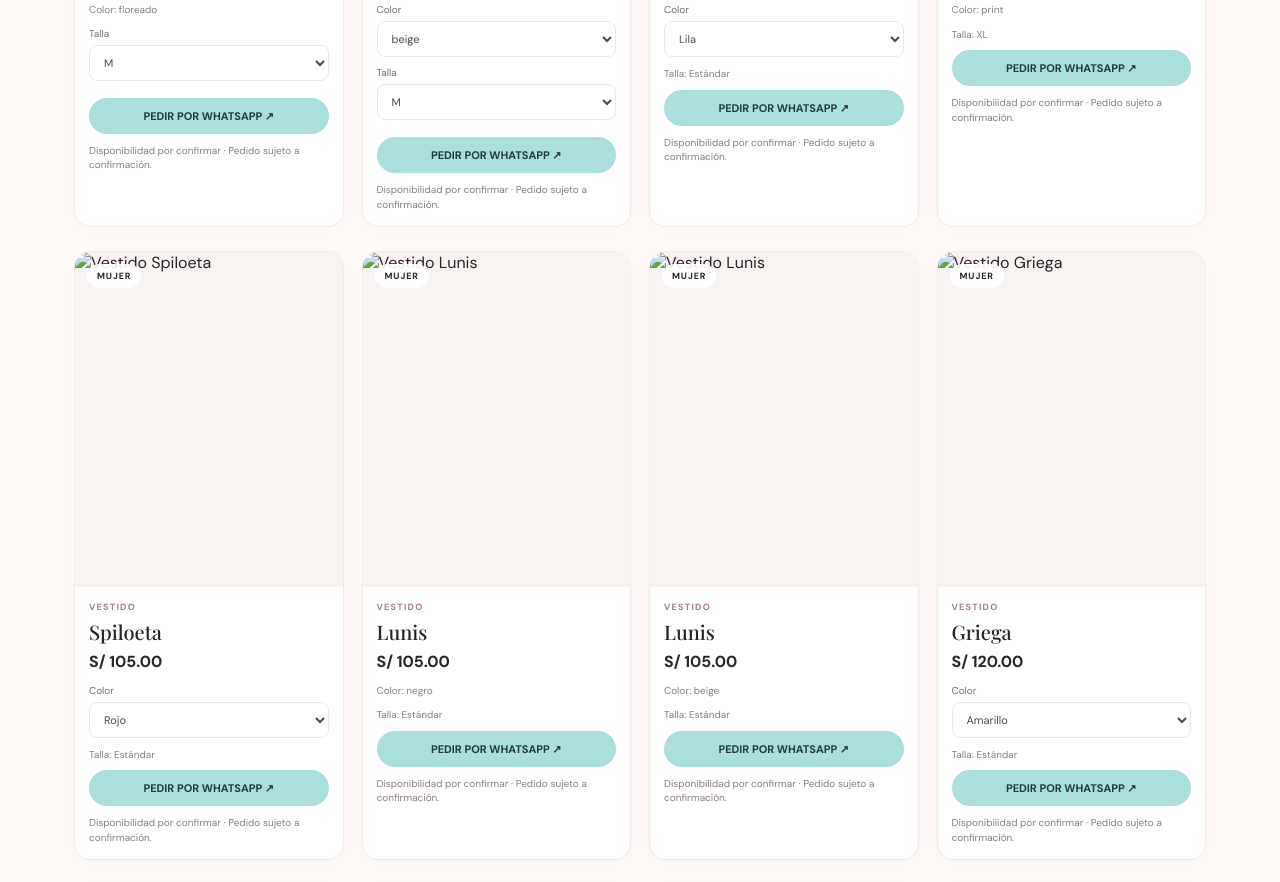
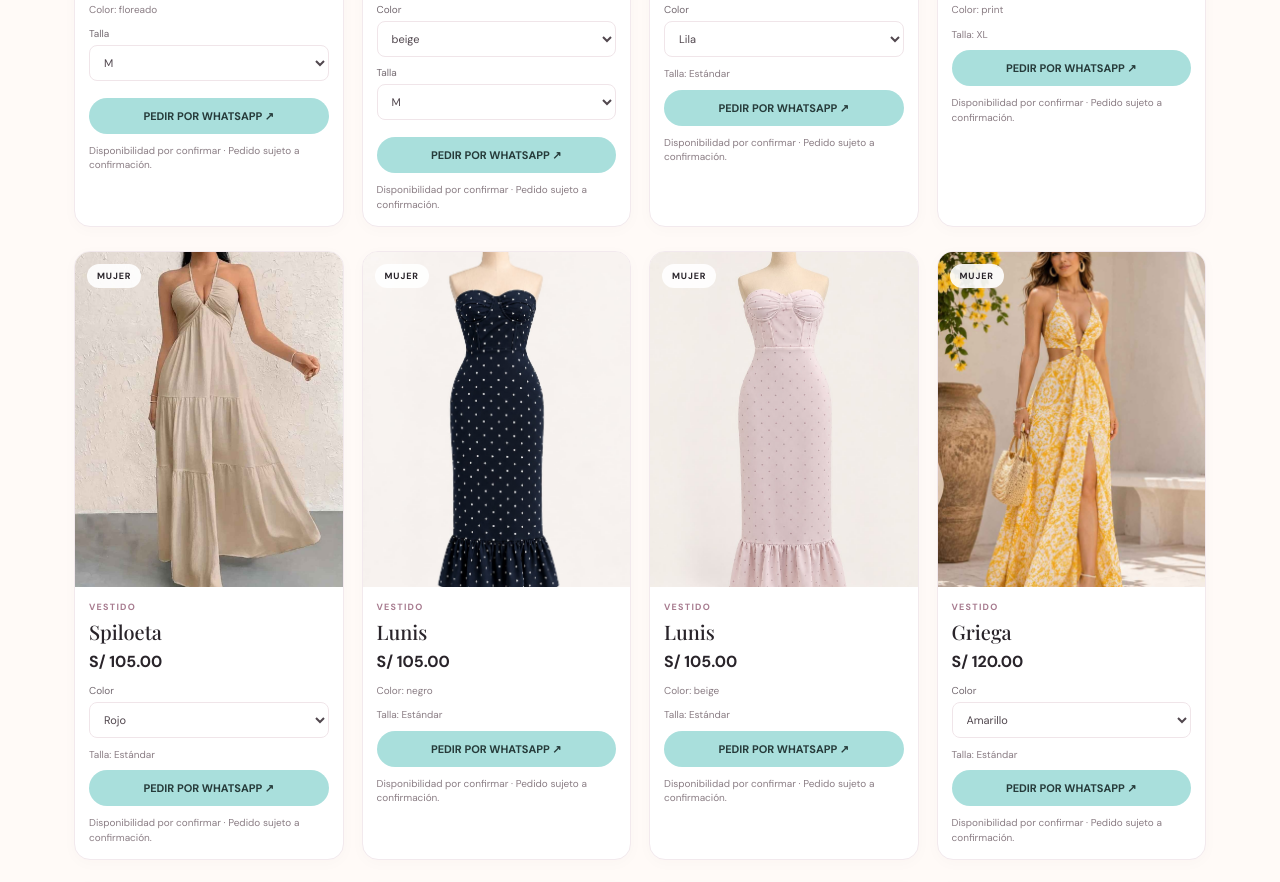
Before and after one commit to shopiloveiloveshop/start, a plain HTML site: page index.html in a window 1280 px wide. Shown: the part 1914-2796 px from the top of the page. Drawn offline with nearby package versions, Linux system fonts and the light colour scheme.

Commit message:
Fix image paths for root-level catalog photos

```diff
--- a/index.html
+++ b/index.html
@@ -135,8 +135,8 @@
           <a class="primary" href="#catalogo">DESCUBRE EL CATÁLOGO&nbsp; ↗</a>
         </div>
         <div class="hero-art">
-          <img src="assets/1.jpeg" alt="Vestido de la colección I Love Shop">
-          <img src="assets/3.jpeg" alt="Look de la colección I Love Shop">
+          <img src="1.jpeg" alt="Vestido de la colección I Love Shop">
+          <img src="3.jpeg" alt="Look de la colección I Love Shop">
           <div class="sticker">love<br>your<br>look ♡</div>
         </div>
       </div>
@@ -232,7 +232,7 @@ const productsData = [
         ]
       }
     ],
-    "image": "assets/1.jpeg",
+    "image": "1.jpeg",
     "image_missing": false
   },
   {
@@ -250,7 +250,7 @@ const productsData = [
         ]
       }
     ],
-    "image": "assets/2.jpeg",
+    "image": "2.jpeg",
     "image_missing": false
   },
   {
@@ -315,7 +315,7 @@ const productsData = [
         ]
       }
     ],
-    "image": "assets/3.jpeg",
+    "image": "3.jpeg",
     "image_missing": false
   },
   {
@@ -356,7 +356,7 @@ const productsData = [
         ]
       }
     ],
-    "image": "assets/4.jpeg",
+    "image": "4.jpeg",
     "image_missing": false
   },
   {
@@ -374,7 +374,7 @@ const productsData = [
         ]
       }
     ],
-    "image": "assets/5.jpeg",
+    "image": "5.jpeg",
     "image_missing": false
   },
   {
@@ -406,7 +406,7 @@ const productsData = [
         ]
       }
     ],
-    "image": "assets/6.jpeg",
+    "image": "6.jpeg",
     "image_missing": false
   },
   {
@@ -459,7 +459,7 @@ const productsData = [
         ]
       }
     ],
-    "image": "assets/7.jpeg",
+    "image": "7.jpeg",
     "image_missing": false
   },
   {
@@ -476,7 +476,7 @@ const productsData = [
         ]
       }
     ],
-    "image": "assets/8.jpeg",
+    "image": "8.jpeg",
     "image_missing": false
   },
   {
@@ -517,7 +517,7 @@ const productsData = [
         ]
       }
     ],
-    "image": "assets/9.jpeg",
+    "image": "9.jpeg",
     "image_missing": false
   },
   {
@@ -534,7 +534,7 @@ const productsData = [
         ]
       }
     ],
-    "image": "assets/10.jpeg",
+    "image": "10.jpeg",
     "image_missing": false
   },
   {
@@ -551,7 +551,7 @@ const productsData = [
         ]
       }
     ],
-    "image": "assets/11.jpeg",
+    "image": "11.jpeg",
     "image_missing": false
   },
   {
@@ -580,7 +580,7 @@ const productsData = [
         ]
       }
     ],
-    "image": "assets/12.jpeg",
+    "image": "12.jpeg",
     "image_missing": false
   },
   {
@@ -607,7 +607,7 @@ const productsData = [
         ]
       }
     ],
-    "image": "assets/13.jpeg",
+    "image": "13.jpeg",
     "image_missing": false
   },
   {
@@ -624,7 +624,7 @@ const productsData = [
         ]
       }
     ],
-    "image": "assets/14.jpeg",
+    "image": "14.jpeg",
     "image_missing": false
   },
   {
@@ -667,7 +667,7 @@ const productsData = [
         ]
       }
     ],
-    "image": "assets/15.jpeg",
+    "image": "15.jpeg",
     "image_missing": false
   },
   {
@@ -726,7 +726,7 @@ const productsData = [
         ]
       }
     ],
-    "image": "assets/16.jpeg",
+    "image": "16.jpeg",
     "image_missing": false
   },
   {
@@ -761,7 +761,7 @@ const productsData = [
         ]
       }
     ],
-    "image": "assets/17.jpeg",
+    "image": "17.jpeg",
     "image_missing": false
   },
   {
@@ -779,7 +779,7 @@ const productsData = [
         ]
       }
     ],
-    "image": "assets/18.jpeg",
+    "image": "18.jpeg",
     "image_missing": false
   },
   {
@@ -797,7 +797,7 @@ const productsData = [
         ]
       }
     ],
-    "image": "assets/19.jpeg",
+    "image": "19.jpeg",
     "image_missing": false
   },
   {
@@ -815,7 +815,7 @@ const productsData = [
         ]
       }
     ],
-    "image": "assets/20.jpeg",
+    "image": "20.jpeg",
     "image_missing": false
   },
   {
@@ -832,7 +832,7 @@ const productsData = [
         ]
       }
     ],
-    "image": "assets/21.jpeg",
+    "image": "21.jpeg",
     "image_missing": false
   },
   {
@@ -851,7 +851,7 @@ const productsData = [
         ]
       }
     ],
-    "image": "assets/22.jpeg",
+    "image": "22.jpeg",
     "image_missing": false
   },
   {
@@ -868,7 +868,7 @@ const productsData = [
         ]
       }
     ],
-    "image": "assets/23.jpeg",
+    "image": "23.jpeg",
     "image_missing": false
   },
   {
@@ -885,7 +885,7 @@ const productsData = [
         ]
       }
     ],
-    "image": "assets/24.jpeg",
+    "image": "24.jpeg",
     "image_missing": false
   },
   {
@@ -902,7 +902,7 @@ const productsData = [
         ]
       }
     ],
-    "image": "assets/25.jpeg",
+    "image": "25.jpeg",
     "image_missing": false
   },
   {
@@ -929,7 +929,7 @@ const productsData = [
         ]
       }
     ],
-    "image": "assets/26.jpeg",
+    "image": "26.jpeg",
     "image_missing": false
   },
   {
@@ -947,7 +947,7 @@ const productsData = [
         ]
       }
     ],
-    "image": "assets/27.jpeg",
+    "image": "27.jpeg",
     "image_missing": false
   },
   {
@@ -1013,7 +1013,7 @@ const productsData = [
         ]
       }
     ],
-    "image": "assets/2.1.jpeg",
+    "image": "2.1.jpeg",
     "image_missing": false
   },
   {
@@ -1101,7 +1101,7 @@ const productsData = [
         ]
       }
     ],
-    "image": "assets/2.2.jpeg",
+    "image": "2.2.jpeg",
     "image_missing": false
   },
   {
@@ -1189,7 +1189,7 @@ const productsData = [
         ]
       }
     ],
-    "image": "assets/2.3.jpeg",
+    "image": "2.3.jpeg",
     "image_missing": false
   },
   {
@@ -1220,7 +1220,7 @@ const productsData = [
         ]
       }
     ],
-    "image": "assets/1.4.jpeg",
+    "image": "1.4.jpeg",
     "image_missing": false
   },
   {
@@ -1281,7 +1281,7 @@ const productsData = [
         ]
       }
     ],
-    "image": "assets/1.5.jpeg",
+    "image": "1.5.jpeg",
     "image_missing": false
   },
   {
@@ -1312,7 +1312,7 @@ const productsData = [
         ]
       }
     ],
-    "image": "assets/1.6.jpeg",
+    "image": "1.6.jpeg",
     "image_missing": false
   },
   {
@@ -1373,7 +1373,7 @@ const productsData = [
         ]
       }
     ],
-    "image": "assets/1.7.jpeg",
+    "image": "1.7.jpeg",
     "image_missing": false
   },
   {
@@ -1434,7 +1434,7 @@ const productsData = [
         ]
       }
     ],
-    "image": "assets/1.8.jpeg",
+    "image": "1.8.jpeg",
     "image_missing": false
   }
 ];
```
